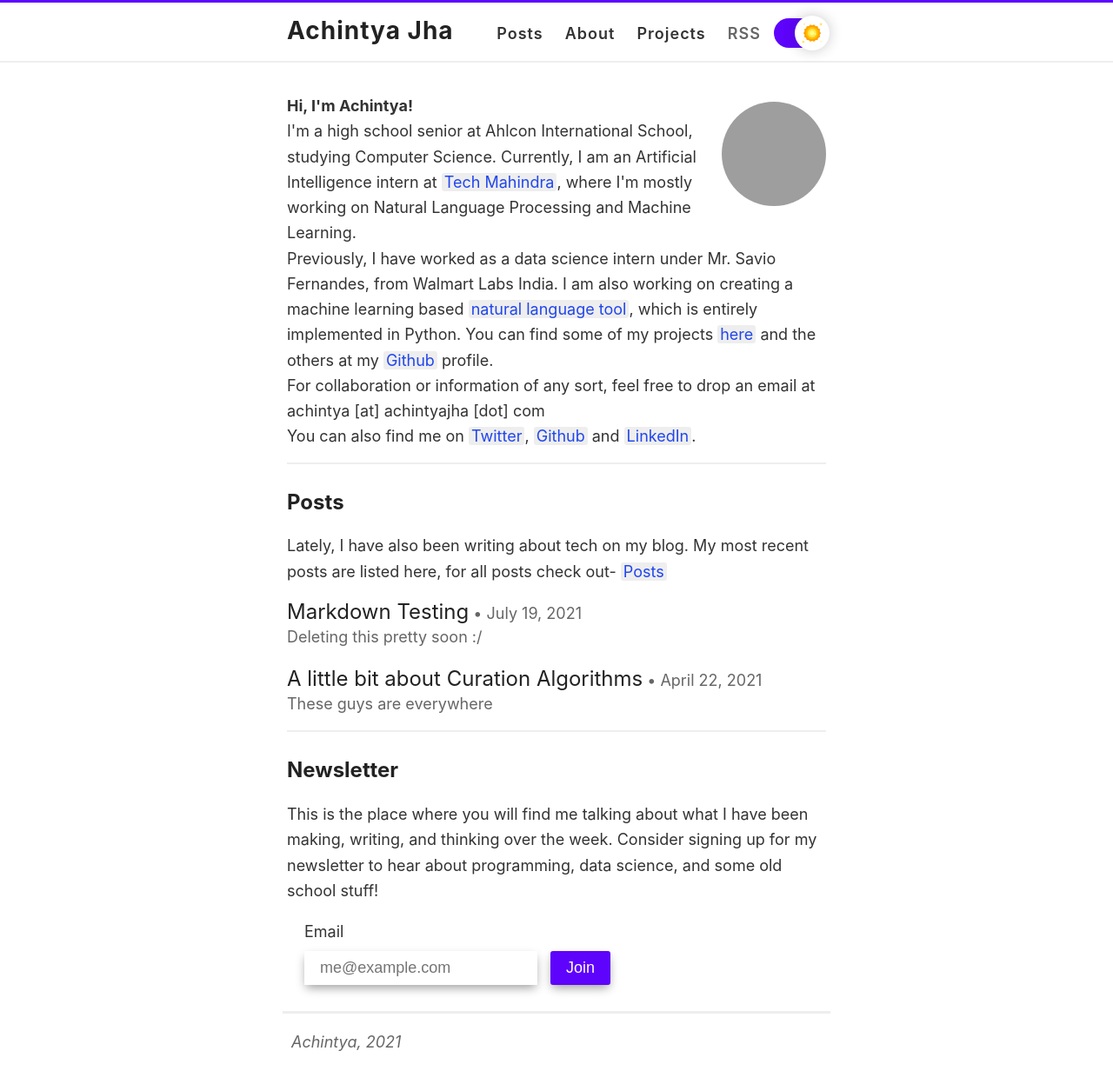
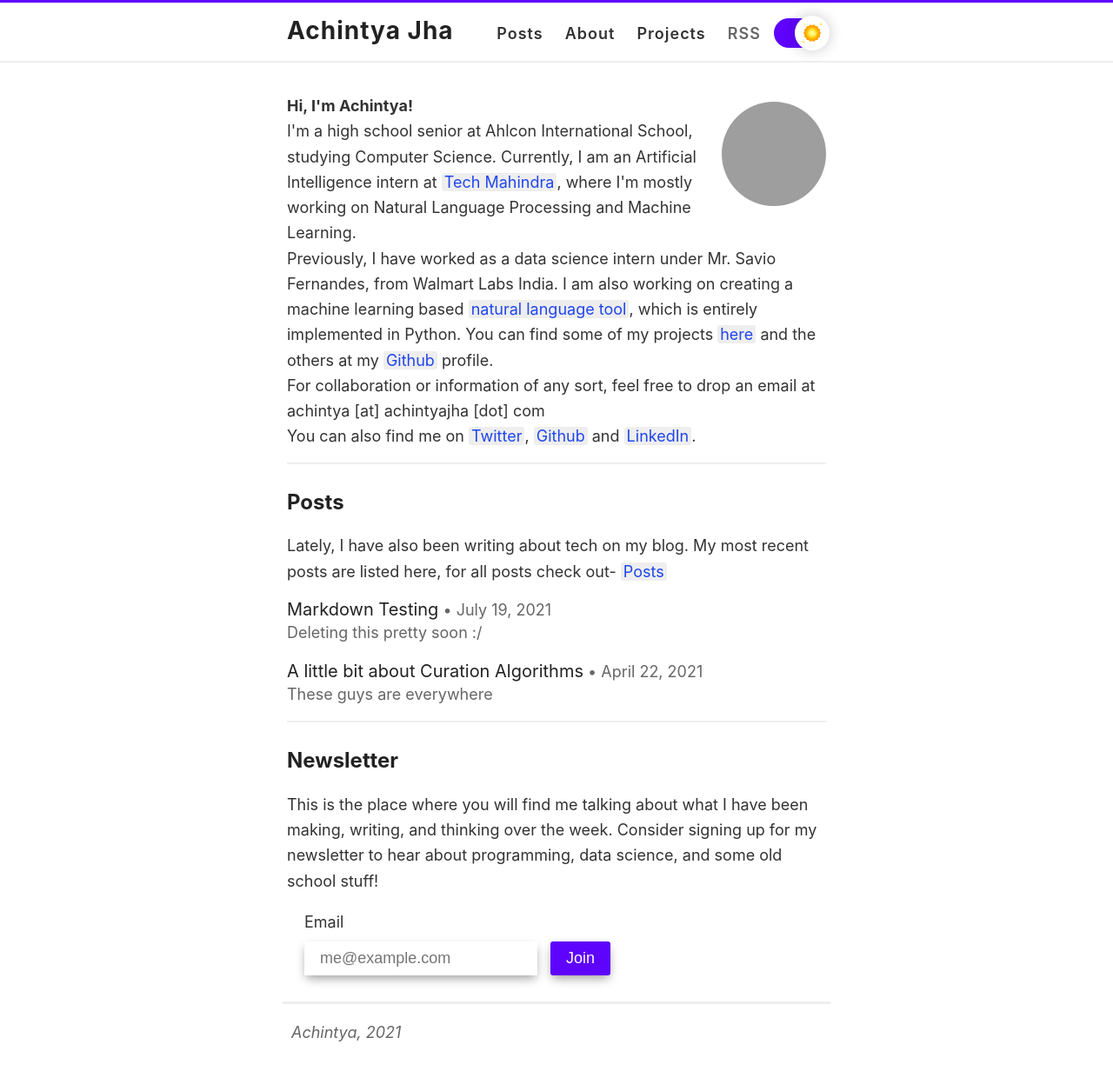
Before and after one commit to achntj/achintyajha.github.io, a Jekyll site: the page built from index.html, in a window 1280 px wide. Shown: the whole page at 87% size. Built offline with Jekyll 4.4.1, drawn with Linux system fonts in a browser that asks for light colours; grey boxes are pictures that could not be loaded.

Commit message:
themeing update sep21

```diff
--- a/_sass/_variables.scss
+++ b/_sass/_variables.scss
@@ -33,7 +33,8 @@ $white: #fff;
   --color-code: #282a36;
 }
 .theme-dark {
-  --color-bg: #272b38;
+  // --color-bg: #272b38;
+  --color-bg: #1f2126;
   --color-text: #bbb;
   --color-text-secondary: #e8e4e0;
   --color-tertiary: #828282;
--- a/posts.html
+++ b/posts.html
@@ -17,7 +17,7 @@ permalink: /posts/
   {% endfor %}
 </div> -->
 
-<div class="posts">
+<div>
   <h1>Posts</h1>
   {% for post in site.posts %} {% assign currentdate = post.date | date: "%Y" %}
   {% if currentdate != date %} {% unless forloop.first %}{% endunless %}
--- a/style.scss
+++ b/style.scss
@@ -395,7 +395,7 @@ nav {
 
 .span_header {
   color: var(--color-text-secondary);
-  font-size: 24px;
+  font-size: 20px;
   font-weight: 400;
 }
 
```
